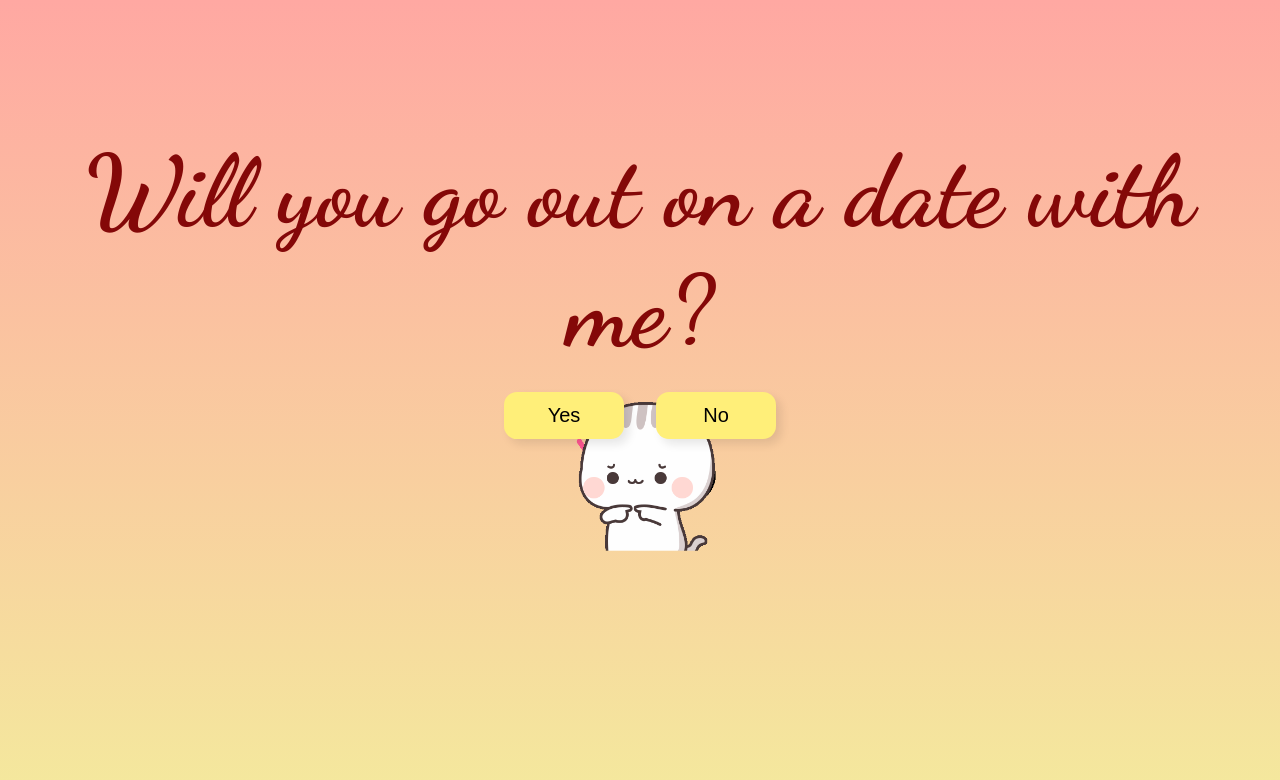
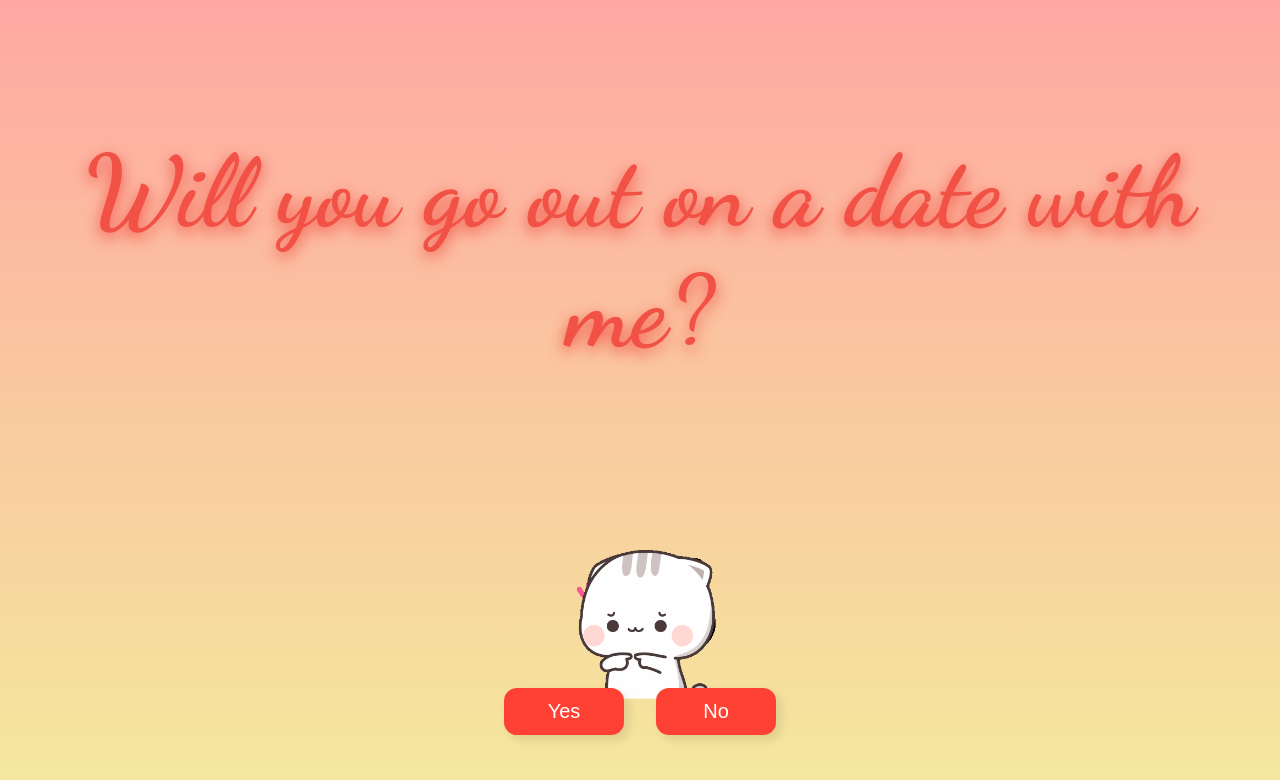
Before and after one commit to alea-progaming/date-me, a plain HTML site: page index.html in a window 1280 px wide. Drawn offline with Linux system fonts and the light colour scheme.

Commit message:
edit html and css

```diff
--- a/index.html
+++ b/index.html
@@ -11,7 +11,7 @@
         <h1>Will you go out on a date with me?</h1>
     </div>
 
-    <div class="container">
+    <div class="container" id="container">
         <img src="assets/oh-yay.gif" alt="please" class="img-1">
         <img src="assets/erm-fingers.gif" alt="img-2" class="img-2">
         <button class="btn btn-yes">Yes</button>
--- a/styles.css
+++ b/styles.css
@@ -16,13 +16,14 @@ body {
     width: 100%;
     min-height: 100vh;
     background-image: linear-gradient(#ffa8a2, #f4e99d);
+    display: flex;
     flex-direction: column;
 }
-
 .header {
     font-family:  "Dancing Script", cursive;
     font-size: 50px;
-    color: #840808;
+    color: #f25246;
+    text-shadow: 0 5px 15px #f25246;
     margin: 100px auto;
     text-align: center;
 }
@@ -57,12 +58,18 @@ body {
     min-width: 120px;
     padding: .75rem 1rem;
     font-size: 1.25rem;
-    background-color: #ffef79;
+    background-color: #ff4133;
+    color: white;
     border: none;
     border-radius: 13px;
     box-shadow: 5px 5px 10px rgba(18, 15, 15, 0.1);
     cursor: pointer;
     transition: .3s;
+}
+
+.btn:hover {
+    background-color: #ff4133;
+    box-shadow: 0 5px 15px #ff4133;
 }
 
 .btn-yes {
```
